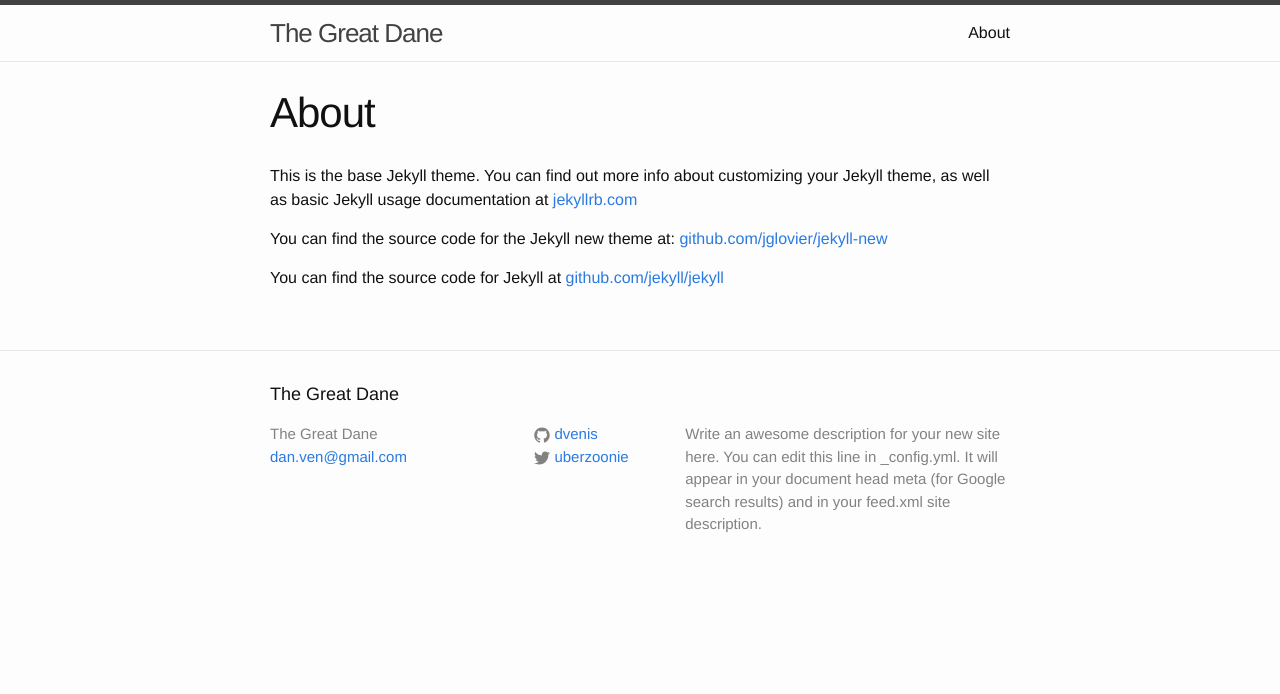
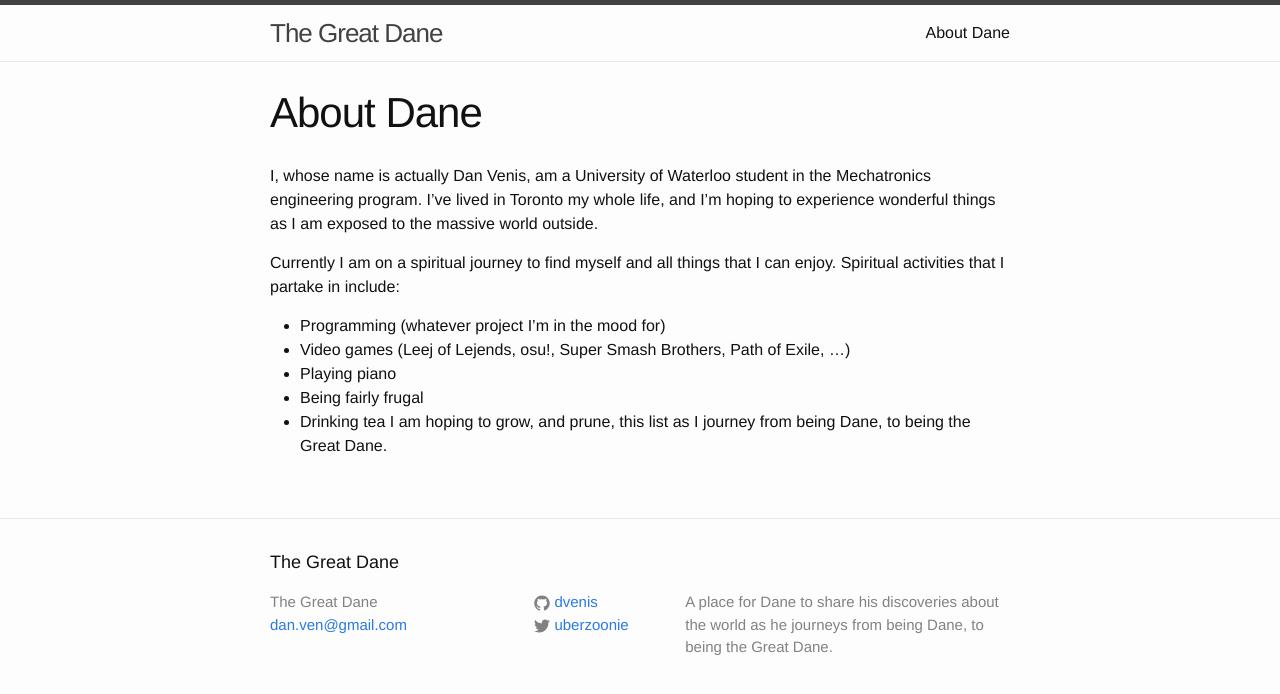
Before and after one commit to dvenis/dvenis.github.io, a Jekyll site: the page built from about.md, in a window 1280 px wide. Shown: the top 694 px of the page. Built offline with Jekyll 4.4.1, drawn with Linux system fonts in a browser that asks for light colours.

Commit message:
Added post, testing problems with markdown lists

```diff
--- a/_config.yml
+++ b/_config.yml
@@ -1,10 +1,9 @@
 # Site settings
 title: The Great Dane
 email: dan.ven@gmail.com
-description: > # this means to ignore newlines until "baseurl:"
-  Write an awesome description for your new site here. You can edit this
-  line in _config.yml. It will appear in your document head meta (for
-  Google search results) and in your feed.xml site description.
+description: >
+  A place for Dane to share his discoveries about the world as he journeys from
+  being Dane, to being the Great Dane.
 baseurl: "" # the subpath of your site, e.g. /blog/
 url: "http://dvenis.github.io" # the base hostname & protocol for your site
 twitter_username: uberzoonie
--- a/about.md
+++ b/about.md
@@ -1,11 +1,15 @@
 ---
 layout: page
-title: About
+title: About Dane
 permalink: /about/
 ---
 
-This is the base Jekyll theme. You can find out more info about customizing your Jekyll theme, as well as basic Jekyll usage documentation at [jekyllrb.com](http://jekyllrb.com/)
+I, whose name is actually Dan Venis, am a University of Waterloo student in the Mechatronics engineering program. I've lived in Toronto my whole life, and I'm hoping to experience wonderful things as I am exposed to the massive world outside.
 
-You can find the source code for the Jekyll new theme at: [github.com/jglovier/jekyll-new](https://github.com/jglovier/jekyll-new)
-
-You can find the source code for Jekyll at [github.com/jekyll/jekyll](https://github.com/jekyll/jekyll)
+Currently I am on a spiritual journey to find myself and all things that I can enjoy. Spiritual activities that I partake in include:
+  - Programming (whatever project I'm in the mood for)
+  - Video games (Leej of Lejends, osu!, Super Smash Brothers, Path of Exile, ...)
+  - Playing piano
+  - Being fairly frugal
+  - Drinking tea
+I am hoping to grow, and prune, this list as I journey from being Dane, to being the Great Dane.
```
Also changed, not shown: _posts/2015-02-15-the-quest-for-cheap-food.markdown (added, +17 -0 lines), _posts/2015-02-15-welcome-to-jekyll.markdown (deleted, +0 -25 lines).
